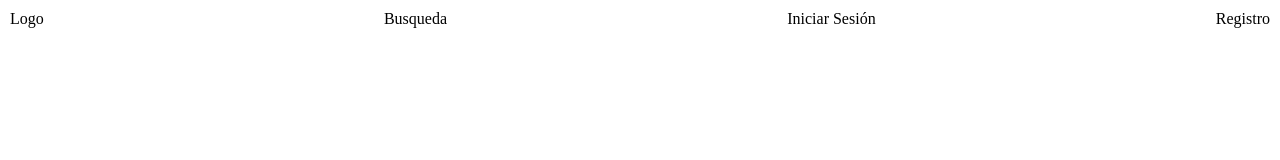
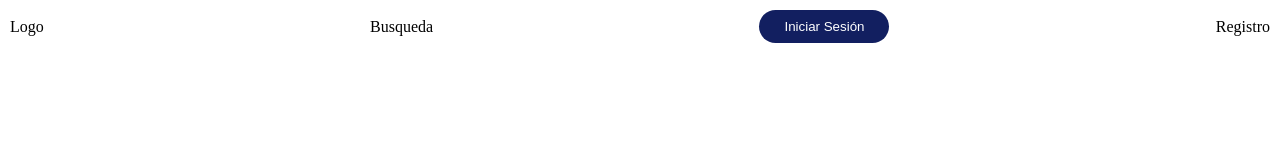
Before and after one commit to thenewmandarin/ejercicios, a plain HTML site: page index.html in a window 1280 px wide. Drawn offline with Linux system fonts and the light colour scheme.

Commit message:
Secrea el boton Login y se le da estilos

```diff
--- a/index.html
+++ b/index.html
@@ -13,7 +13,9 @@
         <ul class="navbar">
             <li>Logo</li>
             <li>Busqueda</li>
-            <li>Iniciar Sesión</li>
+            <li>
+                <button class="mainButton">Iniciar Sesión</button>
+            </li>
             <li>Registro</li>
         </ul>
     </header>
--- a/styles/styles.css
+++ b/styles/styles.css
@@ -10,5 +10,21 @@ ul{
 .navbar{
     display: flex;
     justify-content: space-between;
+    align-items: center;
     padding: 10px;
 }
+
+.mainButton{
+    cursor: pointer;
+    color: white;
+    padding: 9px 25px;
+    background-color: #121F60;
+    );
+    border: none;
+    border-radius: 50px;
+    transition: all 0.3s ease 0s;
+}
+
+.mainbutton :hover{
+    background-color: rgba(18, 31, 96, 0.5);
+}
```
